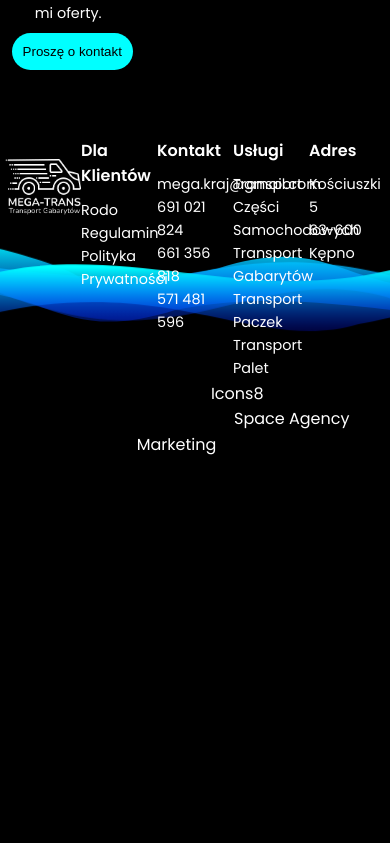
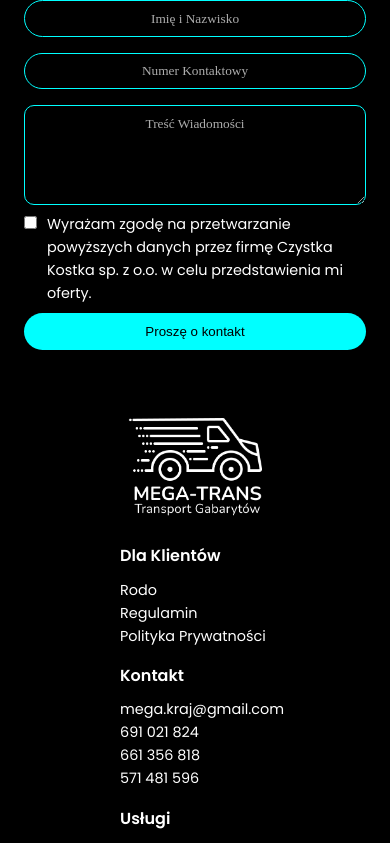
Before and after one commit to CodasticFantastic/Mega-Trans-Repaired, a Next.js app: page / in a window 390 px wide. Shown: the part 6820-7663 px from the top of the page. Before the commit the page ends 7277 px from the top, so only its background shows below. Built offline with nearby package versions, Linux system fonts and the light colour scheme.

Commit message:
More RWD Changes

```diff
--- a/src/layout/Footer.js
+++ b/src/layout/Footer.js
@@ -26,7 +26,7 @@ export default function Footer() {
           </div>
           <div className="row">
             <p className="bold">Usługi</p>
-            <p>Transport Części Samochodowych</p>
+            <p>Transport Części <br/>Samochodowych</p>
             <p>Transport Gabarytów</p>
             <p>Transport Paczek</p>
             <p>Transport Palet</p>
--- a/src/scss/abstracts/media-query.scss
+++ b/src/scss/abstracts/media-query.scss
@@ -67,143 +67,3 @@
     }
   }
 }
-
-//Home Page media query
-@media (max-width: 1200px) {
-  .OfferSection {
-    .offerCards {
-      .cardTitle {
-        font-size: 1.2rem !important;
-      }
-    }
-
-    .underOffer {
-      font-size: 1.3rem !important;
-    }
-  }
-}
-
-@media (max-width: 980px) {
-  .HeroSection {
-    margin-top: 150px;
-    height: 400px;
-
-    .heroImg{
-      object-fit: cover;
-      object-position: 55% 0px;
-    }
-
-    .AnimatedWaves {
-      margin-top: -110px;
-      position: relative;
-      height: 280px;
-    }
-  }
-
-  .OfferSection {
-    .offerCards {
-      flex-direction: column;
-      .card {
-        width: 310px;
-        margin-bottom: 20px;
-      }
-    }
-    .underOffer {
-      font-size: 1.1rem !important;
-    }
-  }
-
-  .ServiceSection {
-    .service {
-      flex-direction: column;
-      align-items: center;
-      .imageSection {
-        width: unset !important;
-      }
-
-      .hintSection {
-        padding: unset;
-        width: 100%;
-
-        .hintTitle {
-          font-size: 1.2rem !important;
-        }
-
-        .hint {
-          width: 100% !important;
-          font-size: 1rem !important;
-          // flex-direction: column;
-          p {
-            margin-left: 5px !important;
-            text-align: left;
-            margin: unset;
-            width: 100% !important;
-            font-size: 0.8rem;
-          }
-        }
-      }
-    }
-
-    .service:nth-child(3) {
-      flex-direction: column-reverse;
-    }
-
-    .benefitsTitle {
-      font-size: 1.2rem !important;
-    }
-
-    .benefitsSection {
-      flex-direction: column;
-
-      .benefitsImg {
-        margin-left: unset;
-      }
-
-      .benefits {
-        .benefit {
-          width: 100%;
-          margin-bottom: -5px;
-          p {
-            font-size: 1rem !important;
-          }
-        }
-      }
-
-      .CTA {
-        width: 100%;
-        margin-top: 20px;
-        button {
-          width: 100%;
-        }
-      }
-    }
-  }
-
-  .PriceSection {
-    .priceDescription {
-      flex-direction: column-reverse;
-      .left {
-        width: 100%;
-        .priceInfo {
-          margin-top: 1em;
-          font-size: 1rem !important;
-        }
-      }
-
-      .right {
-        width: 320px;
-      }
-    }
-  }
-
-  .ContactSection {
-    .contact {
-      flex-direction: column-reverse;
-      .contactInfo {
-        .info {
-          font-size: 1rem !important;
-        }
-      }
-    }
-  }
-}
--- a/src/scss/main.scss
+++ b/src/scss/main.scss
@@ -4,3 +4,4 @@
 @use "components";
 @use "pages";
 @use "abstracts";
+@use "mediaQuery";
--- /dev/null
+++ b/src/scss/mediaQuery/FooterMedia.scss
@@ -0,0 +1,60 @@
+@media (max-width: 860px){
+    footer{
+
+        .AnimatedWaves{
+            top: 200px;
+        }
+
+        .up{
+            // flex-direction: column;
+            flex-wrap: wrap;
+            justify-content: center;
+
+            .logo{
+                width: 33%;
+            }
+
+            .row{
+                width: 33%;
+                align-items: center;
+            }
+        }
+    }
+}
+
+@media (max-width: 520px){
+    footer{
+        .AnimatedWaves{
+            top: 690px;
+        }
+
+        .up{
+            flex-direction: column;
+            justify-content: center;
+
+            .logo{
+                width: 100%;
+            }
+
+            .row{
+                margin-top: 15px;
+                width: 100%;
+                align-items: center;
+
+                p, a{
+                    width: 150px;
+                    text-align: left;
+                }
+            }
+        }
+
+        .down{
+            margin-top: 20px;
+            flex-direction: column;
+            align-items: center;
+            :nth-child(2){
+                text-align: center;
+            }
+        }
+    }
+}
--- /dev/null
+++ b/src/scss/mediaQuery/HomePageMedia.scss
@@ -0,0 +1,144 @@
+@media (max-width: 1200px) {
+  .OfferSection {
+    .offerCards {
+      .cardTitle {
+        font-size: 1.2rem !important;
+      }
+    }
+
+    .underOffer {
+      font-size: 1.3rem !important;
+    }
+  }
+}
+
+@media (max-width: 980px) {
+  .HeroSection {
+    margin-top: 150px;
+    height: 400px;
+
+    .heroImg {
+      object-fit: cover;
+      object-position: 55% 0px;
+    }
+
+    .AnimatedWaves {
+      margin-top: -110px;
+      position: relative;
+      height: 280px;
+    }
+  }
+
+  .OfferSection {
+    .offerCards {
+      flex-direction: column;
+      .card {
+        width: 310px;
+        margin-bottom: 20px;
+      }
+    }
+    .underOffer {
+      font-size: 1.1rem !important;
+    }
+  }
+
+  .ServiceSection {
+    .service {
+      flex-direction: column;
+      align-items: center;
+      .imageSection {
+        width: unset !important;
+      }
+
+      .hintSection {
+        padding: unset;
+        width: 100%;
+
+        .hintTitle {
+          font-size: 1.2rem !important;
+        }
+
+        .hint {
+          width: 100% !important;
+          font-size: 1rem !important;
+          // flex-direction: column;
+          p {
+            margin-left: 5px !important;
+            text-align: left;
+            margin: unset;
+            width: 100% !important;
+            font-size: 0.8rem;
+          }
+        }
+      }
+    }
+
+    .service:nth-child(3) {
+      flex-direction: column-reverse;
+    }
+
+    .benefitsTitle {
+      font-size: 1.2rem !important;
+    }
+
+    .benefitsSection {
+      flex-direction: column;
+
+      .benefitsImg {
+        margin-left: unset;
+      }
+
+      .benefits {
+        .benefit {
+          width: 100%;
+          margin-bottom: -5px;
+          p {
+            font-size: 1rem !important;
+          }
+        }
+      }
+
+      .CTA {
+        width: 100%;
+        margin-top: 20px;
+        button {
+          width: 100%;
+        }
+      }
+    }
+  }
+
+  .PriceSection {
+    .priceDescription {
+      flex-direction: column-reverse;
+      .left {
+        width: 100%;
+        .priceInfo {
+          margin-top: 1em;
+          font-size: 1rem !important;
+        }
+      }
+
+      .right {
+        width: 100%;
+        align-items: center;
+        justify-content: center;
+      }
+    }
+  }
+
+  .ContactSection {
+    .contact {
+      flex-direction: column-reverse;
+      .contactInfo {
+        .info {
+          font-size: 1rem !important;
+        }
+      }
+    }
+
+    .contactDetails {
+      flex-direction: column;
+    }
+  }
+}
--- /dev/null
+++ b/src/scss/mediaQuery/_index.scss
@@ -0,0 +1,2 @@
+@forward "HomePageMedia.scss";
+@forward "FooterMedia.scss";
```
